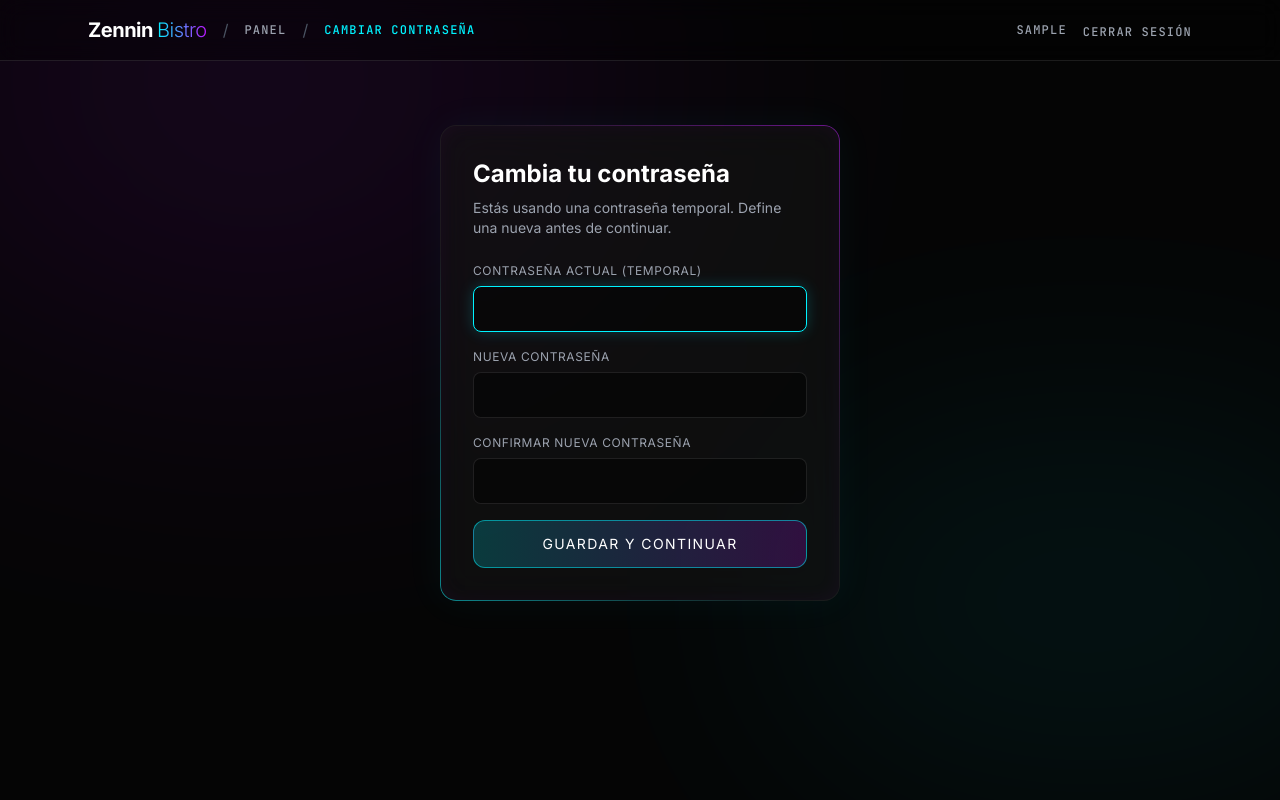
After one commit to Mau-Noj/Proyecto_Restaurante, a Django app: page /accounts/cambiar-password/ in a window 1280 px wide. The commit adds this page. Run offline with Django 5.2, Linux system fonts and the light colour scheme; the visitor is signed in with stand-in values (Sample User, id 1); parts of the project's set-up code (start-up, migrations or seed data) failed here and were passed over; some libraries are stand-ins or nearby versions.

Commit message:
Agregar cambio de contrasena obligatorio y correo de bienvenida
- User.must_change_password (default True): todo usuario nuevo (o con
  password temporal) debe cambiarla antes de usar el resto del panel.
- ForcePasswordChangeMiddleware intercepta cualquier pantalla mientras
  el flag este en True, salvo login/logout/la propia pantalla de
  cambio - evita que alguien quede atrapado sin poder salir.
- ForcedPasswordChangeView reutiliza PasswordChangeForm de Django,
  limpia el flag al guardar y redirige segun el rol (dashboard para
  staff, employee_home para empleados).
- apps/employees: al crear un empleado ahora se le envia un correo de
  bienvenida con usuario y contrasena temporal (django.core.mail,
  backend SMTP generico via variables de entorno - funciona con
  cualquier proveedor sin cambiar codigo). Si el envio falla, no se
  revierte la creacion: se avisa en pantalla para compartir la
  contrasena a mano.
- Config de Brevo (SMTP) documentada en .env.example y en los
  group_vars de Ansible (dev/prod), backend de consola por defecto en
  desarrollo. Pendiente mover el SMTP key a Secrets Manager para
  produccion, igual que la password de la DB.

Verificado en la Pi: 27/27 tests, incluyendo el correo real
capturado via mail.outbox y el flujo completo de cambio de
contrasena (flag, redirect por rol, contrasena vieja incorrecta).

```diff
--- a/apps/accounts/forms.py
+++ b/apps/accounts/forms.py
@@ -1,5 +1,5 @@
 from django import forms
-from django.contrib.auth.forms import AuthenticationForm
+from django.contrib.auth.forms import AuthenticationForm, PasswordChangeForm
 from django.utils.translation import gettext_lazy as _
 
 
@@ -13,3 +13,12 @@ class AdminAuthenticationForm(AuthenticationForm):
                 _("Esta cuenta no tiene permisos de administrador."),
                 code="not_staff",
             )
+
+
+class ThemedPasswordChangeForm(PasswordChangeForm):
+    """PasswordChangeForm de Django, solo con la clase CSS del tema oscuro."""
+
+    def __init__(self, *args, **kwargs):
+        super().__init__(*args, **kwargs)
+        for field in self.fields.values():
+            field.widget.attrs.update({"class": "field-input"})
--- /dev/null
+++ b/apps/accounts/middleware.py
@@ -0,0 +1,40 @@
+from django.shortcuts import redirect
+from django.urls import Resolver404, resolve
+
+# Vistas a las que un usuario con must_change_password=True SI puede entrar,
+# para no quedar atrapado sin poder cerrar sesión o cambiar la contraseña.
+EXEMPT_URL_NAMES = {
+    "accounts:change_password",
+    "accounts:logout",
+    "accounts:login_admin",
+    "accounts:login_empleado",
+    "healthz",
+}
+
+
+class ForcePasswordChangeMiddleware:
+    """Si el usuario tiene must_change_password=True, lo manda a cambiarla
+    antes de dejarlo usar cualquier otra pantalla."""
+
+    def __init__(self, get_response):
+        self.get_response = get_response
+
+    def __call__(self, request):
+        user = getattr(request, "user", None)
+        if (
+            user
+            and user.is_authenticated
+            and getattr(user, "must_change_password", False)
+            and not request.path.startswith("/static/")
+            and not request.path.startswith("/admin/")
+        ):
+            try:
+                match = resolve(request.path)
+                current = (
+                    f"{match.namespace}:{match.url_name}" if match.namespace else match.url_name
+                )
+            except Resolver404:
+                current = None
+            if current not in EXEMPT_URL_NAMES:
+                return redirect("accounts:change_password")
+        return self.get_response(request)
--- a/apps/accounts/models.py
+++ b/apps/accounts/models.py
@@ -9,3 +9,8 @@ class User(AbstractUser):
     """
 
     email = models.EmailField(unique=True)
+    must_change_password = models.BooleanField(
+        "Debe cambiar la contraseña",
+        default=True,
+        help_text="Se exige cambiarla en el primer inicio de sesión (contraseña temporal).",
+    )
--- /dev/null
+++ b/apps/accounts/templates/accounts/change_password.html
@@ -0,0 +1,74 @@
+{% load static %}
+<!DOCTYPE html>
+<html class="dark" lang="es">
+<head>
+<meta charset="utf-8"/>
+<meta content="width=device-width, initial-scale=1.0" name="viewport"/>
+<title>Zennin Bistro - Cambiar contraseña</title>
+<link href="https://fonts.googleapis.com/css2?family=Material+Symbols+Outlined:wght,FILL@100..700,0..1&amp;display=swap" rel="stylesheet"/>
+<link href="https://fonts.googleapis.com" rel="preconnect"/>
+<link crossorigin="" href="https://fonts.gstatic.com" rel="preconnect"/>
+<link href="https://fonts.googleapis.com/css2?family=Inter:wght@300;400;600;700;800&amp;family=JetBrains+Mono:wght@500&amp;display=swap" rel="stylesheet"/>
+<script src="https://cdn.tailwindcss.com?plugins=forms,container-queries"></script>
+<script id="tailwind-config">
+      tailwind.config = {
+        darkMode: "class",
+        theme: { extend: { colors: { "neon-cyan": "#00f3ff", "neon-violet": "#bc13fe" },
+          fontFamily: { "body-md": ["Inter"], "headline-md": ["Inter"], "headline-lg": ["Inter"], "label-md": ["JetBrains Mono"] } } }
+      }
+</script>
+<link href="{% static 'css/auth-theme.css' %}" rel="stylesheet"/>
+<style>
+  .field-input {
+    width: 100%;
+    background: rgba(0,0,0,0.5);
+    border: 1px solid rgba(255,255,255,0.1);
+    border-radius: 0.5rem;
+    padding: 0.625rem 0.875rem;
+    color: white;
+    font-size: 14px;
+  }
+  .field-input:focus { border-color: #00f3ff; outline: none; box-shadow: 0 0 15px rgba(0,243,255,0.2); }
+  .field-label { display: block; color: #9ca3af; font-size: 12px; text-transform: uppercase; letter-spacing: 0.05em; margin-bottom: 0.375rem; }
+</style>
+</head>
+<body class="font-body-md">
+<div class="absolute inset-0 z-0 overflow-hidden pointer-events-none">
+<div class="absolute -top-[20%] -left-[10%] w-[60%] h-[60%] rounded-full bg-neon-violet opacity-10 blur-[150px]"></div>
+<div class="absolute bottom-[0%] -right-[10%] w-[50%] h-[50%] rounded-full bg-neon-cyan opacity-5 blur-[120px]"></div>
+</div>
+
+{% include "dashboard/_topbar.html" with breadcrumb="Cambiar contraseña" %}
+
+<main class="relative z-10 max-w-md mx-auto px-6 py-16">
+<div class="glass-panel neon-border rounded-2xl p-8">
+<h2 class="font-headline-lg text-2xl font-bold text-white mb-2">Cambia tu contraseña</h2>
+<p class="text-gray-400 text-sm mb-6">Estás usando una contraseña temporal. Define una nueva antes de continuar.</p>
+
+{% if form.non_field_errors or form.errors %}
+<div class="form-error rounded-xl px-4 py-3 mb-6 text-sm" role="alert">
+{% for field in form %}{% for error in field.errors %}<p>{{ field.label }}: {{ error }}</p>{% endfor %}{% endfor %}
+{% for error in form.non_field_errors %}<p>{{ error }}</p>{% endfor %}
+</div>
+{% endif %}
+
+<form method="post" class="space-y-4">
+{% csrf_token %}
+<div>
+<label class="field-label" for="{{ form.old_password.id_for_label }}">Contraseña actual (temporal)</label>
+{{ form.old_password }}
+</div>
+<div>
+<label class="field-label" for="{{ form.new_password1.id_for_label }}">Nueva contraseña</label>
+{{ form.new_password1 }}
+</div>
+<div>
+<label class="field-label" for="{{ form.new_password2.id_for_label }}">Confirmar nueva contraseña</label>
+{{ form.new_password2 }}
+</div>
+<button class="w-full h-12 mt-4 bg-gradient-to-r from-neon-cyan/20 to-neon-violet/20 border border-neon-cyan/50 text-white rounded-xl font-headline-sm text-sm tracking-widest uppercase hover:bg-neon-cyan/30 transition-all" type="submit">Guardar y continuar</button>
+</form>
+</div>
+</main>
+</body>
+</html>
--- a/apps/accounts/urls.py
+++ b/apps/accounts/urls.py
@@ -10,4 +10,9 @@ urlpatterns = [
     path("login/empleado/", views.EmployeeLoginView.as_view(), name="login_empleado"),
     path("logout/", LogoutView.as_view(next_page="accounts:login_empleado"), name="logout"),
     path("empleado/", views.employee_home, name="employee_home"),
+    path(
+        "cambiar-password/",
+        views.ForcedPasswordChangeView.as_view(),
+        name="change_password",
+    ),
 ]
--- a/apps/accounts/views.py
+++ b/apps/accounts/views.py
@@ -1,9 +1,9 @@
 from django.contrib.auth.decorators import login_required
-from django.contrib.auth.views import LoginView
+from django.contrib.auth.views import LoginView, PasswordChangeView
 from django.shortcuts import render
 from django.urls import reverse_lazy
 
-from .forms import AdminAuthenticationForm
+from .forms import AdminAuthenticationForm, ThemedPasswordChangeForm
 
 
 class AdminLoginView(LoginView):
@@ -26,3 +26,20 @@ class EmployeeLoginView(LoginView):
 @login_required(login_url="accounts:login_empleado")
 def employee_home(request):
     return render(request, "accounts/employee_home.html")
+
+
+class ForcedPasswordChangeView(PasswordChangeView):
+    template_name = "accounts/change_password.html"
+    form_class = ThemedPasswordChangeForm
+    login_url = "accounts:login_empleado"
+
+    def form_valid(self, form):
+        response = super().form_valid(form)
+        self.request.user.must_change_password = False
+        self.request.user.save(update_fields=["must_change_password"])
+        return response
+
+    def get_success_url(self):
+        if self.request.user.is_staff:
+            return str(reverse_lazy("dashboard:index"))
+        return str(reverse_lazy("accounts:employee_home"))
```
Also changed, not shown: apps/employees/emails.py (added, +16 -0 lines), apps/employees/views.py (+16 -1 lines), config/settings.py (+14 -0 lines), infra/ansible/inventories/dev/group_vars/all.yml (+9 -0 lines), infra/ansible/inventories/prod/group_vars/all.yml (+9 -0 lines), infra/ansible/roles/app_deploy/templates/env.j2 (+8 -0 lines), tests/test_dashboard.py (+9 -2 lines), tests/test_employees.py (+20 -2 lines), tests/test_password_change.py (added, +98 -0 lines), apps/accounts/migrations/0002_user_must_change_password.py (added), 1 other file.
